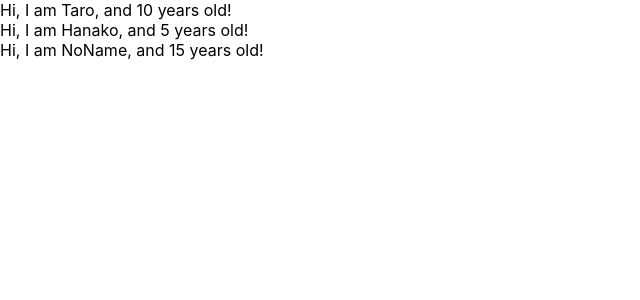
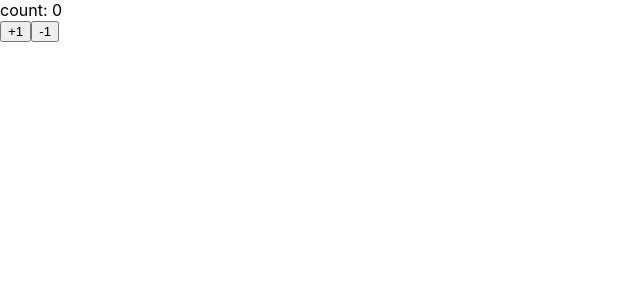
Before and after one commit to Occhiii623/udemy-react-redux-crud-application, a React (Create React App) app: page / in a window 1280 px wide. Shown: the top 300 px of the page, without its empty margins (0-640 px from the left). Built offline with nearby package versions, Linux system fonts and the light colour scheme.

Commit message:
learn state and setState

```diff
--- a/src/App.js
+++ b/src/App.js
@@ -1,34 +1,34 @@
-import React from 'react';
-import PropTypes from 'prop-types';
+import React, { Component } from 'react';
 
-const App = () => {
-  const profiles = [
-    { name: "Taro", age: 10 },
-    { name: "Hanako", age: 5 },
-    { name: "NoName", age: 15 }
-  ]
-  return (
+const App = () => (<Counter></Counter>)
+
+
+class Counter extends Component {
+  constructor(props) {
+    super(props)
+    console.log(this.state);
+    this.state = { count: 0 }
+  }
+
+  handlePlusButton = () => {
+    this.setState({ count: this.state.count + 1 });
+  }
+
+  handleMinusButton = () => {
+    this.setState({ count: this.state.count - 1 });
+  }
+
+  render() {
+  return(
     <React.Fragment>
-      {
-        profiles.map((profile, index) => {
-          return <User name={profile.name} age={profile.age} key={index} />
-        })
-      }
+      <div>count: {this.state.count}</div>
+      <button onClick={this.handlePlusButton}>+1</button>
+      <button onClick={this.handleMinusButton}>-1</button>
     </React.Fragment>
-  )
+    )
+  }
 }
 
-const User = (props) => {
-return <div>Hi, I am {props.name}, and {props.age} years old!</div>
-}
 
-// User.defaultProps = {
-//   age: 1
-// }
-
-User.propTypes = {
-  name: PropTypes.string,
-  age: PropTypes.number.isRequired
-}
 
 export default App;
```
